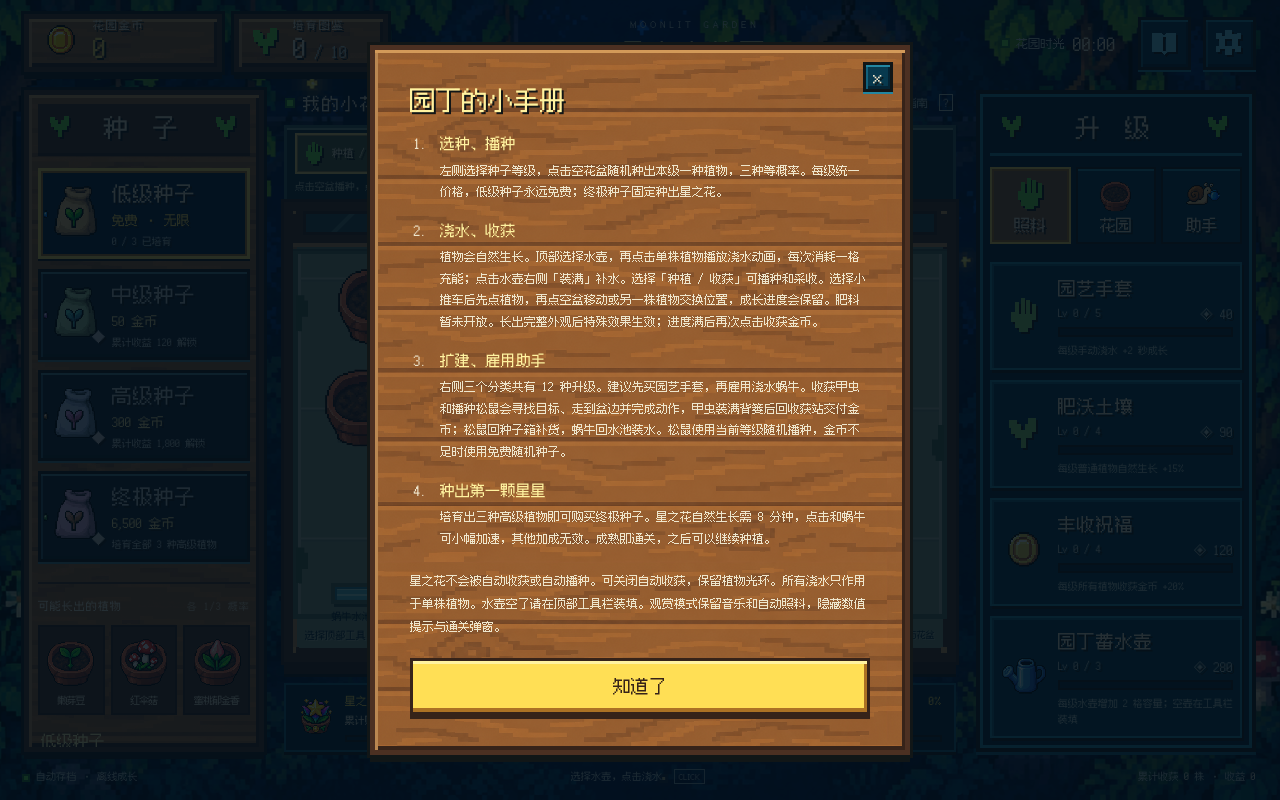
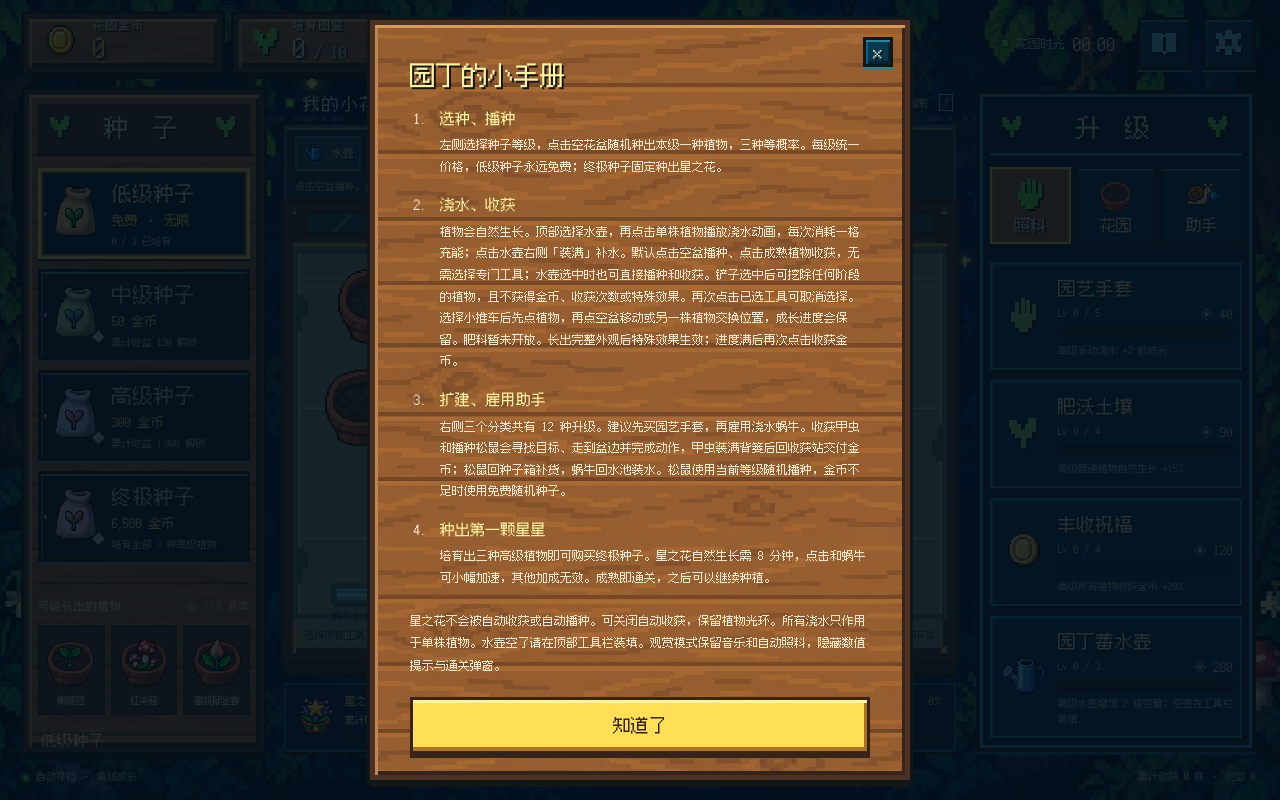
Before and after one commit to xcymm3/Coin, a React (Vite) app: page / in a window 1280 px wide. Both pictures are taken after a click on the button "玩法指南". Built offline with nearby package versions, Linux system fonts and the light colour scheme.

Commit message:
feat: 添加无收益铲除并恢复默认点击种植收获

```diff
--- a/src/Garden.tsx
+++ b/src/Garden.tsx
@@ -23,6 +23,7 @@ function Icon({ name }: { name: string }) {
     leaf: 'M2 3h4v2h2v3h2V5h2V2h4v7h-2v3h-3v5H8v-5H5v-2H3V7H2Z',
     hand: 'M5 3h2v6h1V1h2v8h1V2h2v7h1V4h2v8h-2v4h-2v2H7v-2H5v-3H3V8h2Z',
     boot: 'M5 2h7v8h3v2h3v5H3v-5h2Z',
+    shovel: 'M7 1h7v5h-2v6h4v5l-5 3-5-3v-5h4V6H7Zm2 2v2h3V3Z',
     cart: 'M1 3h4l2 9h10l2-7H6V3Zm6 11h3v3H7Zm8 0h3v3h-3Z',
     gear: 'M7 1h5v3h3V3h3v4h-2v5h2v4h-4v-2h-2v4H7v-4H4v2H1v-4h2V7H1V3h4v2h2ZM7 7v5h5V7Z',
     book: 'M2 3h6l2 2 2-2h6v13h-6l-2 2-2-2H2Zm7 3v9h2V6Z',
@@ -58,7 +59,7 @@ export default function Garden() {
   const [offlineSeconds] = useState(() => Math.min(1800, Math.max(0, (Date.now() - s.lastSaved) / 1000)))
   const [screen, setScreen] = useState<'menu' | 'game'>('menu')
   const [panel, setPanel] = useState<'settings' | 'book' | 'help' | 'reset' | null>(null)
-  const [tool, setTool] = useState<'hand' | 'water' | 'cart'>('hand')
+  const [tool, setTool] = useState<'water' | 'cart' | 'shovel' | null>(null)
   const [moveFrom, setMoveFrom] = useState<number | null>(null)
   const [observing, setObserving] = useState(false)
   const [category, setCategory] = useState(0)
@@ -120,6 +121,11 @@ export default function Garden() {
     if (paused || observing) return
     setInspectedPot(index)
     const p = s.pots[index]
+    if (tool === 'shovel') {
+      if (p.plant === null) { setToast('这是空花盆，无需挖除。再次点击铲子可取消选择。'); return }
+      dispatch({ type: 'dig', index }); sound('tap')
+      setFloats(f => [...f.slice(-9), { id: floatId.current++, pot: index, text: '已挖除 · 无收益', kind: 'dig' }]); return
+    }
     if (tool === 'cart') {
       if (moveFrom === null) {
         if (p.plant === null) { setToast('先选择要移动的植物，再点击目标花盆。'); return }
@@ -130,8 +136,7 @@ export default function Garden() {
       dispatch({ type: 'move', from: moveFrom, to: index }); setMoveFrom(null); sound('plant')
       setFloats(f => [...f.slice(-7), ...[moveFrom, index].map(pot => ({ id: floatId.current++, pot, text: '搬运完成', kind: 'move' }))]); return
     }
-    if (tool === 'water') {
-      if (p.plant === null || p.growth >= PLANTS[p.plant].seconds) { setToast('请选择一株还在生长的植物浇水。'); return }
+    if (tool === 'water' && p.plant !== null && p.growth < PLANTS[p.plant].seconds) {
       if (s.player.phase !== 'idle') { setToast('水壶正在浇水或装填，请稍等。'); return }
       if (s.player.stock === 0) { setToast('水壶没有充能了，点击顶部「装满」补水。'); return }
       dispatch({ type: 'water', index }); return
@@ -145,8 +150,8 @@ export default function Garden() {
     setFloats(f => [...f.slice(-9), { id: floatId.current++, pot: index, text, kind: p.plant === null ? 'plant' : p.growth >= PLANTS[p.plant].seconds ? 'coin' : 'water' }])
     dispatch({ type: 'pot', index })
   }
-  function choose(id: number) { setTool('hand'); setMoveFrom(null); dispatch({ type: 'select', id }); sound('tap') }
-  function reset() { setTool('hand'); setMoveFrom(null); setObserving(false); setInspectedPot(null); setFloats([]); setMobilePanel('garden'); dispatch({ type: 'reset' }); offlineApplied.current = true; setVictoryDismissed(false); setPanel(null); setScreen('game'); setCategory(0); setToast('新的花园，从一包免费种子开始。') }
+  function choose(id: number) { setTool(null); setMoveFrom(null); dispatch({ type: 'select', id }); sound('tap') }
+  function reset() { setTool(null); setMoveFrom(null); setObserving(false); setInspectedPot(null); setFloats([]); setMobilePanel('garden'); dispatch({ type: 'reset' }); offlineApplied.current = true; setVictoryDismissed(false); setPanel(null); setScreen('game'); setCategory(0); setToast('新的花园，从一包免费种子开始。') }
   const nextGoal = s.earned < 120 ? '累计赚取 120 金币，解锁中级种子' : s.earned < 1800 ? '累计赚取 1,800 金币，解锁高级种子' : !unlocked(s, 3) ? `培育三种高级植物（${[6, 7, 8].filter(id => s.discovered.includes(id)).length}/3），解锁终极种子` : s.wonAt !== null ? '星之花已经绽放。继续创造你的奇妙花园吧。' : s.pots.some(p => p.plant === 9) ? '照料永恒星之花，让第一颗星星在花园绽放' : '积攒 6,500 金币，种下永恒星之花'
   const goalProgress = s.earned < 120 ? s.earned / 120 : s.earned < 1800 ? s.earned / 1800 : !unlocked(s, 3) ? [6, 7, 8].filter(id => s.discovered.includes(id)).length / 3 : s.pots.some(p => p.plant === 9) ? s.pots.find(p => p.plant === 9)!.growth / 480 : s.wonAt !== null ? 1 : s.coins / 6500
 
@@ -182,11 +187,11 @@ export default function Garden() {
       <section className={`garden-section ${mobilePanel === 'garden' ? 'mobile-active' : ''}`} aria-label="花园">
         <div className="garden-heading"><div><span className="live-dot" /><h2>我的小花园</h2><span className="garden-count">{s.pots.length} / 15 花盆</span></div><button className="text-button" onClick={() => { setObserving(true); setMobilePanel('garden'); setFloats([]); setToast('') }}>观赏模式</button><button className="text-button" onClick={() => setPanel('help')}>玩法指南 <span>?</span></button></div>
         <div className="garden-tools" role="group" aria-label="园艺工具">
-          <button className={`tool-button ${tool === 'hand' ? 'selected' : ''}`} aria-pressed={tool === 'hand'} onClick={() => { setTool('hand'); setMoveFrom(null) }}><Icon name="hand" /><span>种植 / 收获</span></button>
-          <div className="watering-tool"><button className={`tool-button ${tool === 'water' ? 'selected' : ''}`} aria-label="水壶工具" aria-pressed={tool === 'water'} onClick={() => { setTool('water'); setMoveFrom(null) }}><Icon name="water" /><span>水壶</span></button><div className="tool-charge" aria-live="polite"><span data-testid="water-stock">{s.player.phase === 'service' ? '装填中' : '充能'} {s.player.stock}/{capacity(s, 'player')}</span><Progress value={s.player.phase === 'service' ? s.player.clock / 1.2 : s.player.stock / capacity(s, 'player')} /></div><button className="refill-button" aria-label="装满水壶充能" disabled={s.player.phase !== 'idle' || s.player.stock === capacity(s, 'player')} onClick={() => dispatch({ type: 'refill' })}>装满</button></div>
+          <div className="watering-tool"><button className={`tool-button ${tool === 'water' ? 'selected' : ''}`} aria-label="水壶工具" aria-pressed={tool === 'water'} onClick={() => { setTool(tool === 'water' ? null : 'water'); setMoveFrom(null) }}><Icon name="water" /><span>水壶</span></button><div className="tool-charge" aria-live="polite"><span data-testid="water-stock">{s.player.phase === 'service' ? '装填中' : '充能'} {s.player.stock}/{capacity(s, 'player')}</span><Progress value={s.player.phase === 'service' ? s.player.clock / 1.2 : s.player.stock / capacity(s, 'player')} /></div><button className="refill-button" aria-label="装满水壶充能" disabled={s.player.phase !== 'idle' || s.player.stock === capacity(s, 'player')} onClick={() => dispatch({ type: 'refill' })}>装满</button></div>
           <button className="tool-button" disabled title="肥料功能即将开放"><Icon name="leaf" /><span>肥料<small>未开放</small></span></button>
-          <button className={`tool-button ${tool === 'cart' ? 'selected' : ''}`} aria-label="小推车工具" aria-pressed={tool === 'cart'} onClick={() => { setTool('cart'); setMoveFrom(null) }}><Icon name="cart" /><span>小推车</span></button>
-          <p className="tool-hint">{tool === 'cart' ? moveFrom === null ? '选择植物 → 点击空盆移动，或点击另一株交换位置' : `已选择花盆 ${moveFrom + 1} · 点击目的地，再点原盆取消` : tool === 'water' ? '点击单株浇水 · 每次消耗 1 格充能' : '点击空盆播种，点击成熟植物收获'}</p>
+          <button className={`tool-button ${tool === 'cart' ? 'selected' : ''}`} aria-label="小推车工具" aria-pressed={tool === 'cart'} onClick={() => { setTool(tool === 'cart' ? null : 'cart'); setMoveFrom(null) }}><Icon name="cart" /><span>小推车</span></button>
+          <button className={`tool-button ${tool === 'shovel' ? 'selected' : ''}`} aria-label="铲子工具" aria-pressed={tool === 'shovel'} onClick={() => { setTool(tool === 'shovel' ? null : 'shovel'); setMoveFrom(null) }}><Icon name="shovel" /><span>铲子</span></button>
+          <p className="tool-hint">{tool === 'shovel' ? '点击挖除任何植物 · 无收益 · 再点铲子取消' : tool === 'cart' ? moveFrom === null ? '选择植物 → 点击空盆移动，或点击另一株交换位置' : `已选择花盆 ${moveFrom + 1} · 点击目的地，再点原盆取消` : tool === 'water' ? '幼株浇水 · 空盆播种 · 成熟收获 · 再点水壶取消' : '点击空盆播种，点击成熟植物收获'}</p>
         </div>
         <div className="garden-board wood zen-garden">
           <div className="greenhouse-rail" aria-hidden="true"><span /> <span /> <span /></div>
@@ -203,16 +208,17 @@ export default function Garden() {
             const seed = p !== null && pot.growth < p.seconds * .15
             const young = p !== null && pot.growth < p.seconds * .5
             const sprite = p === null ? 10 : seed ? 11 : young ? 0 : p.id
-            return <button key={i} data-testid={`pot-${i}`} aria-label={`花盆${i + 1} ${p?.name ?? '空闲'} ${tool === 'cart' ? moveFrom === null ? '选择移动' : '移动到此处' : tool === 'water' ? '使用水壶' : p ? ready ? '收获' : '生长中' : '播种'}`} className={`pot ${moveFrom === i ? 'move-source' : ''} ${tool === 'cart' && moveFrom !== null ? 'move-destination' : ''} ${ready ? 'ready' : ''} ${p === null ? 'empty-pot' : ''} ${p?.tier === 3 ? 'ultimate' : ''} ${p && !seed ? 'alive' : ''} plant-${p?.id ?? 'empty'}`} style={placement} onClick={() => potClick(i)}>
+            return <button key={i} data-testid={`pot-${i}`} aria-label={`花盆${i + 1} ${p?.name ?? '空闲'} ${tool === 'shovel' ? '挖除' : tool === 'cart' ? moveFrom === null ? '选择移动' : '移动到此处' : !p ? '播种' : ready ? '收获' : tool === 'water' ? '使用水壶' : '生长中'}`} className={`pot ${moveFrom === i ? 'move-source' : ''} ${tool === 'cart' && moveFrom !== null ? 'move-destination' : ''} ${ready ? 'ready' : ''} ${p === null ? 'empty-pot' : ''} ${p?.tier === 3 ? 'ultimate' : ''} ${p && !seed ? 'alive' : ''} plant-${p?.id ?? 'empty'}`} style={placement} onClick={() => potClick(i)}>
 
               {p && <span className="plant-name">{p.name}</span>}
               {p && !young && p.tier > 0 && <span className={`plant-aura aura-${p.tier}`} aria-hidden="true"><i /><i /><i /></span>}
               <Sprite key={`${sprite}-${ready}`} id={sprite} className="pot-art" />
               {s.player.phase === 'act' && s.player.target === i && <span className="tool-pour" aria-hidden="true"><Sprite id={14} /><span className="tool-water-stream">▪<i>▪</i><b>▪</b></span></span>}
               {floats.some(f => f.pot === i && f.kind === 'move') && <span className="tool-cart-animation" aria-hidden="true"><Icon name="cart" /></span>}
+              {floats.some(f => f.pot === i && f.kind === 'dig') && <span className="tool-dig-animation" aria-hidden="true"><Icon name="shovel" /><i /><i /><i /></span>}
               {ready && <span className="ripe-sparkles" aria-hidden="true">✦<i>✧</i><b>✦</b></span>}
               {p && s.elapsed - pot.wateredAt < .65 && <span key={pot.wateredAt} className="water-drop" aria-hidden="true">♦<PixelBurst kind="water" /></span>}
-              <span className="pot-sign"><strong>{p ? ready ? '可收获' : seed ? '萌芽中' : young ? '生长中' : p.tier === 3 ? '凝聚星光' : '成株生长' : '空 闲'}</strong><Progress value={p ? pot.growth / p.seconds : 0} gold={p?.tier === 3} /><small>{p ? ready ? `+${reward(s, p)} 金币` : `${formatTime((p.seconds - pot.growth) / (p.tier === 3 ? 1 : growthRate(s)))}` : '点击播种'}</small></span>
+              <span className="pot-sign"><strong>{p ? ready ? '可收获' : seed ? '萌芽中' : young ? '生长中' : p.tier === 3 ? '凝聚星光' : '成株生长' : '空 闲'}</strong><Progress value={p ? pot.growth / p.seconds : 0} gold={p?.tier === 3} /><small>{tool === 'shovel' ? p ? '挖除 · 无收益' : '空花盆' : p ? ready ? `+${reward(s, p)} 金币` : `${formatTime((p.seconds - pot.growth) / (p.tier === 3 ? 1 : growthRate(s)))}` : '点击播种'}</small></span>
               {floats.filter(f => f.pot === i).map(f => <span className={`pot-feedback feedback-${f.kind}`} key={f.id}><span className="float-label">{f.text}</span>{f.kind !== 'water' && <PixelBurst kind={f.kind} />}</span>)}
             </button>
           })}
@@ -230,7 +236,7 @@ export default function Garden() {
               {on && (w.phase === 'act' || w.phase === 'service') && <span className="worker-action">{w.phase === 'service' ? kind === 'harvest' ? `交付 ${number(w.cargo)}` : '装填' : kind === 'harvest' ? '采摘' : kind === 'sow' ? '播种' : '浇水'}<Progress value={w.clock / (w.phase === 'service' ? 1.2 : .9)} gold={kind === 'harvest'} /></span>}
             </div>)}
           </div>
-          <div className="garden-scene-caption"><span>{inspectedPot !== null && s.pots[inspectedPot] ? (() => { const pot = s.pots[inspectedPot]; const p = pot.plant === null ? null : PLANTS[pot.plant]; return p ? `${p.name} · ${pot.growth >= p.seconds ? '已成熟，可切换工具收获' : `成长 ${Math.floor(pot.growth / p.seconds * 100)}%`} · 收获 ${reward(s, p)} 金币` : '空花盆 · 点击随机种下当前等级的植物' })() : '选择顶部工具，再点击盆栽使用'}</span><small>{s.upgrades.snail ? `${s.upgrades.snail} 只蜗牛在园中漫游` : '雇用蜗牛后，它会往返水池与花盆'}</small></div>
+          <div className="garden-scene-caption"><span>{inspectedPot !== null && s.pots[inspectedPot] ? (() => { const pot = s.pots[inspectedPot]; const p = pot.plant === null ? null : PLANTS[pot.plant]; return p ? `${p.name} · ${pot.growth >= p.seconds ? '已成熟，点击收获' : `成长 ${Math.floor(pot.growth / p.seconds * 100)}%`} · 收获 ${reward(s, p)} 金币` : '空花盆 · 点击随机种下当前等级的植物' })() : '选择顶部工具，再点击盆栽使用'}</span><small>{s.upgrades.snail ? `${s.upgrades.snail} 只蜗牛在园中漫游` : '雇用蜗牛后，它会往返水池与花盆'}</small></div>
         </div>
         <div className="quest-panel"><Sprite id={9} /><div><div className="quest-caption"><span>{s.wonAt !== null ? '旅程完成' : '星之花的约定'}</span><b>{Math.min(100, Math.floor(goalProgress * 100))}%</b></div><p>{nextGoal}</p><Progress value={goalProgress} gold /></div></div>
       </section>
@@ -271,7 +277,7 @@ export default function Garden() {
       <button className="text-button reset-link" onClick={() => setPanel('reset')}>重置花园 · 重新开始</button><p className="settings-note">切到其他标签页时音乐会暂停。每 3 秒自动保存，最多结算 30 分钟离线成长；菜单和设置暂停当前游戏。</p>
       <div className="modal-actions"><button className="primary-button" onClick={() => setPanel(null)}>返回{screen === 'game' ? '花园' : '菜单'}</button>{screen === 'game' && <button className="blue-button" onClick={() => { setPanel(null); setScreen('menu') }}>开始菜单</button>}</div>
     </Modal>}
-    {panel === 'help' && <Modal title="玩法指南" close={() => setPanel(null)}><h2>园丁的小手册</h2><ol className="help-list"><li><b>选种、播种</b><p>左侧选择种子等级，点击空花盆随机种出本级一种植物，三种等概率。每级统一价格，低级种子永远免费；终极种子固定种出星之花。</p></li><li><b>浇水、收获</b><p>植物会自然生长。顶部选择水壶，再点击单株植物播放浇水动画，每次消耗一格充能；点击水壶右侧「装满」补水。选择「种植 / 收获」可播种和采收。选择小推车后先点植物，再点空盆移动或另一株植物交换位置，成长进度会保留。肥料暂未开放。长出完整外观后特殊效果生效；进度满后再次点击收获金币。</p></li><li><b>扩建、雇用助手</b><p>右侧三个分类共有 12 种升级。建议先买园艺手套，再雇用浇水蜗牛。收获甲虫和播种松鼠会寻找目标、走到盆边并完成动作，甲虫装满背篓后回收获站交付金币；松鼠回种子箱补货，蜗牛回水池装水。松鼠使用当前等级随机播种，金币不足时使用免费随机种子。</p></li><li><b>种出第一颗星星</b><p>培育出三种高级植物即可购买终极种子。星之花自然生长需 8 分钟，点击和蜗牛可小幅加速，其他加成无效。成熟即通关，之后可以继续种植。</p></li></ol><p className="settings-note">星之花不会被自动收获或自动播种。可关闭自动收获，保留植物光环。所有浇水只作用于单株植物。水壶空了请在顶部工具栏装填。观赏模式保留音乐和自动照料，隐藏数值提示与通关弹窗。</p><button className="primary-button" onClick={() => setPanel(null)}>知道了</button></Modal>}
+    {panel === 'help' && <Modal title="玩法指南" close={() => setPanel(null)}><h2>园丁的小手册</h2><ol className="help-list"><li><b>选种、播种</b><p>左侧选择种子等级，点击空花盆随机种出本级一种植物，三种等概率。每级统一价格，低级种子永远免费；终极种子固定种出星之花。</p></li><li><b>浇水、收获</b><p>植物会自然生长。顶部选择水壶，再点击单株植物播放浇水动画，每次消耗一格充能；点击水壶右侧「装满」补水。默认点击空盆播种、点击成熟植物收获，无需选择专门工具；水壶选中时也可直接播种和收获。铲子选中后可挖除任何阶段的植物，且不获得金币、收获次数或特殊效果。再次点击已选工具可取消选择。选择小推车后先点植物，再点空盆移动或另一株植物交换位置，成长进度会保留。肥料暂未开放。长出完整外观后特殊效果生效；进度满后再次点击收获金币。</p></li><li><b>扩建、雇用助手</b><p>右侧三个分类共有 12 种升级。建议先买园艺手套，再雇用浇水蜗牛。收获甲虫和播种松鼠会寻找目标、走到盆边并完成动作，甲虫装满背篓后回收获站交付金币；松鼠回种子箱补货，蜗牛回水池装水。松鼠使用当前等级随机播种，金币不足时使用免费随机种子。</p></li><li><b>种出第一颗星星</b><p>培育出三种高级植物即可购买终极种子。星之花自然生长需 8 分钟，点击和蜗牛可小幅加速，其他加成无效。成熟即通关，之后可以继续种植。</p></li></ol><p className="settings-note">星之花不会被自动收获或自动播种。可关闭自动收获，保留植物光环。所有浇水只作用于单株植物。水壶空了请在顶部工具栏装填。观赏模式保留音乐和自动照料，隐藏数值提示与通关弹窗。</p><button className="primary-button" onClick={() => setPanel(null)}>知道了</button></Modal>}
     {panel === 'book' && <Modal title="植物图鉴" className="book-modal" close={() => setPanel(null)}><h2>奇植图鉴 <small>{s.discovered.length} / 10</small></h2><p className="modal-intro">培育至成熟，便能点亮它的名字。成株阶段为 50% 进度。</p><div className="book-grid">{PLANTS.map(p => <article key={p.id} className={s.discovered.includes(p.id) ? 'discovered' : ''}><Sprite id={p.id} /><div><h3>{p.name}<small>{TIERS[p.tier].replace('种子', '')} · {s.discovered.includes(p.id) ? '已培育' : '未培育'}</small></h3><p>{p.effect}</p><span>{p.lore}</span></div></article>)}</div></Modal>}
     {panel === 'reset' && <Modal title="开始新的花园" close={() => setPanel(null)}><h2>重新种下第一颗种子？</h2><p className="modal-intro">这会替换本机的花园存档，金币、植物和升级会重新开始。音效设置会保留。</p><div className="modal-actions"><button className="blue-button" onClick={() => setPanel(null)}>保留我的花园</button><button className="primary-button" onClick={reset}>开始新的花园</button></div></Modal>}
     {won && !panel && <Modal title="星之花绽放，通关成功" className="victory-modal"><div className="victory-stars" aria-hidden="true"><PixelBurst kind="star" /><PixelBurst kind="coin" /></div><span className="menu-eyebrow">一颗星星，为你而开</span><Sprite id={9} /><h2>星之花，绽放了。</h2><p>从第一颗小小的种子，到一整个星光花园。<br />谢谢你的每一次照料。</p><div className="victory-stats"><div><small>通关用时</small><strong data-testid="win-time">{formatTime(s.wonAt ?? 0)}</strong></div><div><small>收获植物</small><strong>{s.harvests}</strong></div><div><small>发现奇植</small><strong>{s.discovered.length}/10</strong></div></div><button className="primary-button" onClick={() => setVictoryDismissed(true)}>继续照料花园</button><small className="menu-footnote">旅程完成了，花园的故事还在继续。</small></Modal>}
--- a/src/game.ts
+++ b/src/game.ts
@@ -189,7 +189,7 @@ function advance(s: GameState, dt: number) {
   if (s.upgrades.harvest && s.autoHarvest) advanceWorker(s, 'harvest', s.workers.harvest, dt)
   if (s.upgrades.sow && s.autoSow && s.selected !== 9) advanceWorker(s, 'sow', s.workers.sow, dt)
 }
-export type Action = { type: 'water'; index: number } | { type: 'move'; from: number; to: number } | { type: 'refill' } | { type: 'tick'; dt: number } | { type: 'pot'; index: number } | { type: 'select'; id: number }
+export type Action = { type: 'dig'; index: number } | { type: 'water'; index: number } | { type: 'move'; from: number; to: number } | { type: 'refill' } | { type: 'tick'; dt: number } | { type: 'pot'; index: number } | { type: 'select'; id: number }
   | { type: 'buy'; id: UpgradeId } | { type: 'toggle'; key: 'autoHarvest' | 'autoSow' } | { type: 'start' } | { type: 'reset' }
 export function reducer(state: GameState, action: Action): GameState {
   if (action.type === 'reset') return { ...newGame(), started: true }
@@ -214,6 +214,13 @@ export function reducer(state: GameState, action: Action): GameState {
   }
   if (action.type === 'refill' && s.player.phase === 'idle' && s.player.stock < capacity(s, 'player')) {
     s.player.phase = 'service'; s.player.target = null; s.player.clock = 0; s.player.path = []
+  }
+  if (action.type === 'dig' && s.pots[action.index]?.plant != null) {
+    // Discarding is not harvesting: no coins, count, discoveries or plant effects.
+    s.pots[action.index] = emptyPot()
+    for (const w of [s.player, ...s.snails, ...Object.values(s.workers)]) {
+      if (w.target === action.index) { w.phase = 'idle'; w.target = null; w.clock = 0; w.path = [] }
+    }
   }
   if (action.type === 'move' && action.from !== action.to && s.pots[action.from]?.plant != null && s.pots[action.to]) {
     // Move the whole pot state, preserving growth, discovery and watering history.
--- a/src/garden-scene.css
+++ b/src/garden-scene.css
@@ -124,3 +124,7 @@
 .observation-mode .garden-tools { display: none; }.water-station .pixel-pool { margin: 10px auto 5px; }
 @media (min-width:981px) and (max-height:850px) { .garden-tools { padding: 5px 8px; gap: 5px; }.tool-button { padding: 3px 5px; }.tool-button .sprite,.tool-button .pixel-icon { width: 25px; height: 25px; } }
 @media(max-width:620px) { .garden-tools { gap: 5px; padding: 7px; }.tool-button { font-size: 9px; padding: 4px; }.tool-button .sprite,.tool-button .pixel-icon { width: 24px; height: 24px; }.tool-charge { width: 55px; font-size: 8px; }.watering-tool { gap: 4px; }.tool-hint { font-size: 9px; }.tool-cart-animation .pixel-icon { width: 30px; height: 30px; } }
+.tool-dig-animation { position: absolute; left: 40%; top: 8%; z-index: 9; pointer-events: none; animation: digging .65s ease-in-out both; }.tool-dig-animation .pixel-icon { width: 45px; height: 45px; fill: #e4c488; filter: drop-shadow(2px 2px #38291c); }.tool-dig-animation i { position: absolute; top: 35px; left: -9px; width: 5px; height: 5px; background: #67452b; box-shadow: 25px 8px #785433; animation: dirt-scatter .8s ease-out both; }.tool-dig-animation i:nth-of-type(2) { left: 15px; animation-delay: .08s; }.tool-dig-animation i:nth-of-type(3) { left: 30px; animation-delay: .12s; }
+@keyframes digging { 0% { rotate: -35deg; translate: 0 -12px; } 45% { rotate: 15deg; translate: 0 12px; } 100% { rotate: -30deg; translate: 5px -10px; opacity: 0; } }
+@keyframes dirt-scatter { to { translate: -12px 15px; opacity: 0; } }
+.burst-dig i { background: #956b43; box-shadow: 1px 1px #493624; }
```
Also changed, not shown: 3 other files (tests, documents, lock files or other folders).
